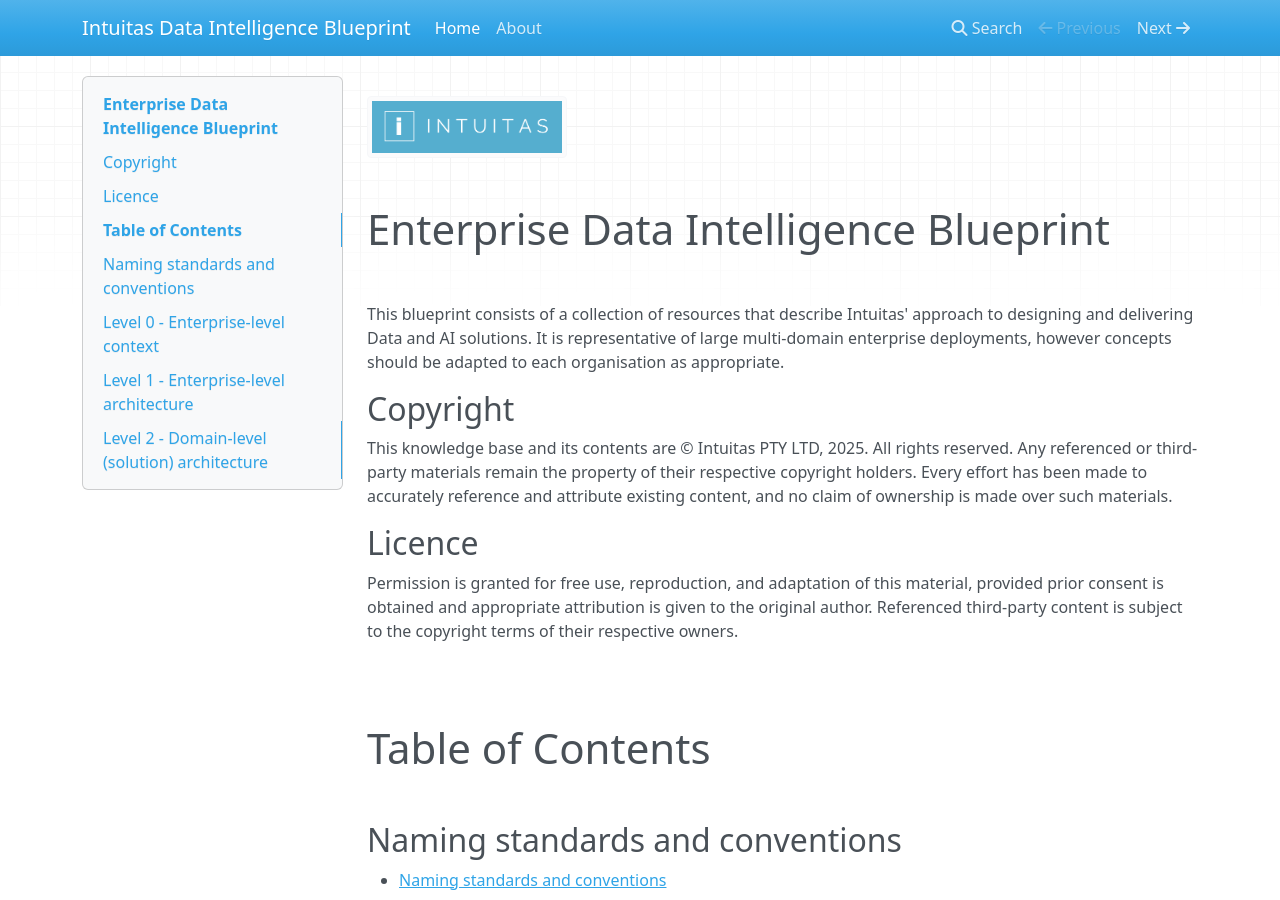
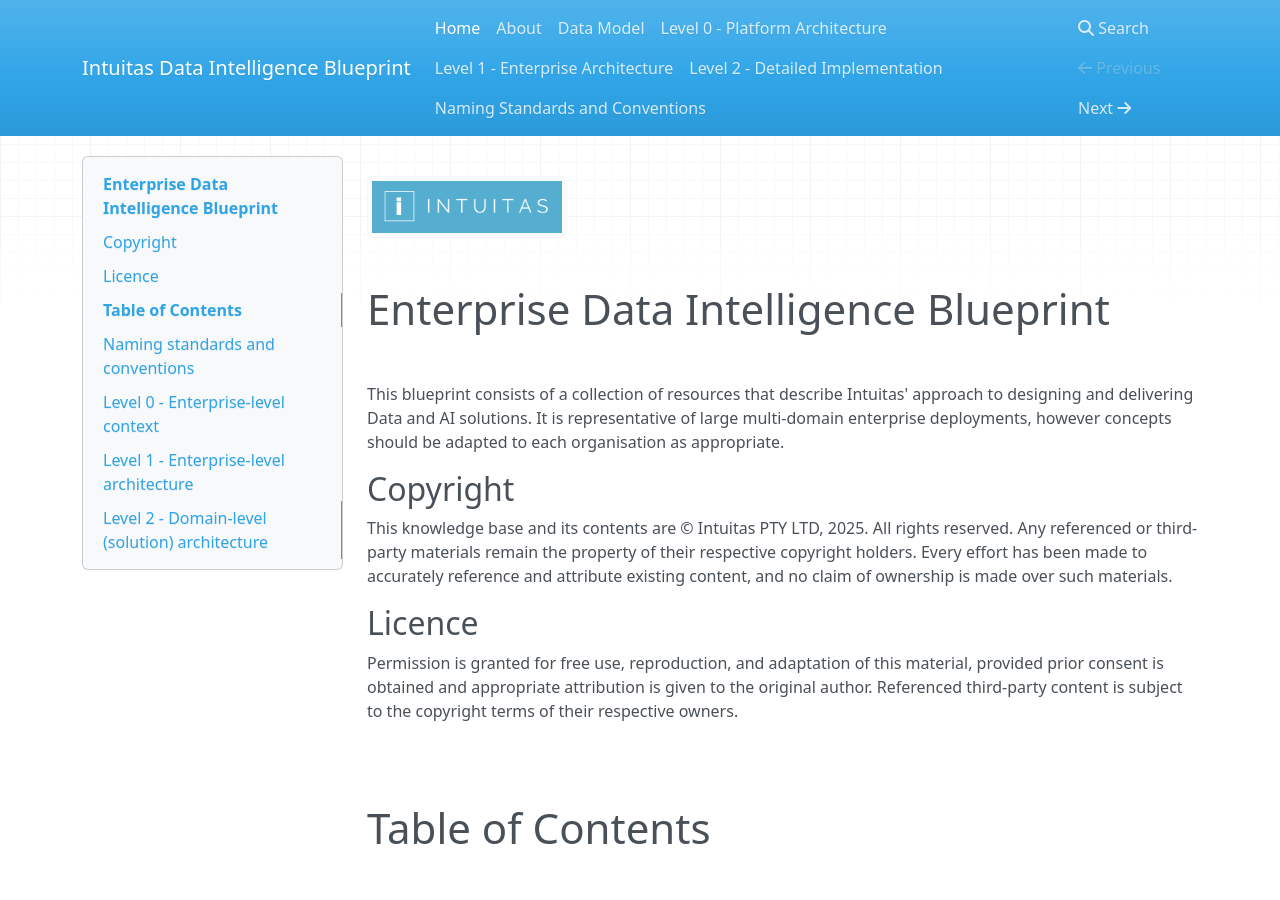
Before and after one commit to bensonchoyintuitas/intuitas_knowledgebase, an MkDocs documentation site: the page built from docs/README.md, in a window 1280 px wide and 900 px high. Built offline with MkDocs 1.6.1, drawn with Linux system fonts in a browser that asks for light colours; nearby versions of some CDN libraries.

Commit message:
Add new sections to documentation: Data Model, Platform Architecture, Enterprise Architecture, Detailed Implementation, and Naming Standards. Update navigation links and titles for improved clarity and consistency.

```diff
--- a/mkdocs.yml
+++ b/mkdocs.yml
@@ -2,6 +2,11 @@
 nav:
   - Home: README.md
   - About: about.md
+  - Data Model: data_model.md
+  - Level 0 - Platform Architecture: level_0.md
+  - Level 1 - Enterprise Architecture: level_1.md
+  - Level 2 - Detailed Implementation: level_2.md
+  - Naming Standards and Conventions: naming_standards_and_conventions.md
 
 theme:
   name: mkdocs
```
Also changed, not shown: docs/level_1.md (+1 -1 lines), site/404.html, site/about/index.html, site/data_model/index.html, site/index.html, site/level_0/index.html, site/level_1/index.html, site/level_2/index.html, site/naming_standards_and_conventions/index.html, site/search/search_index.json.
